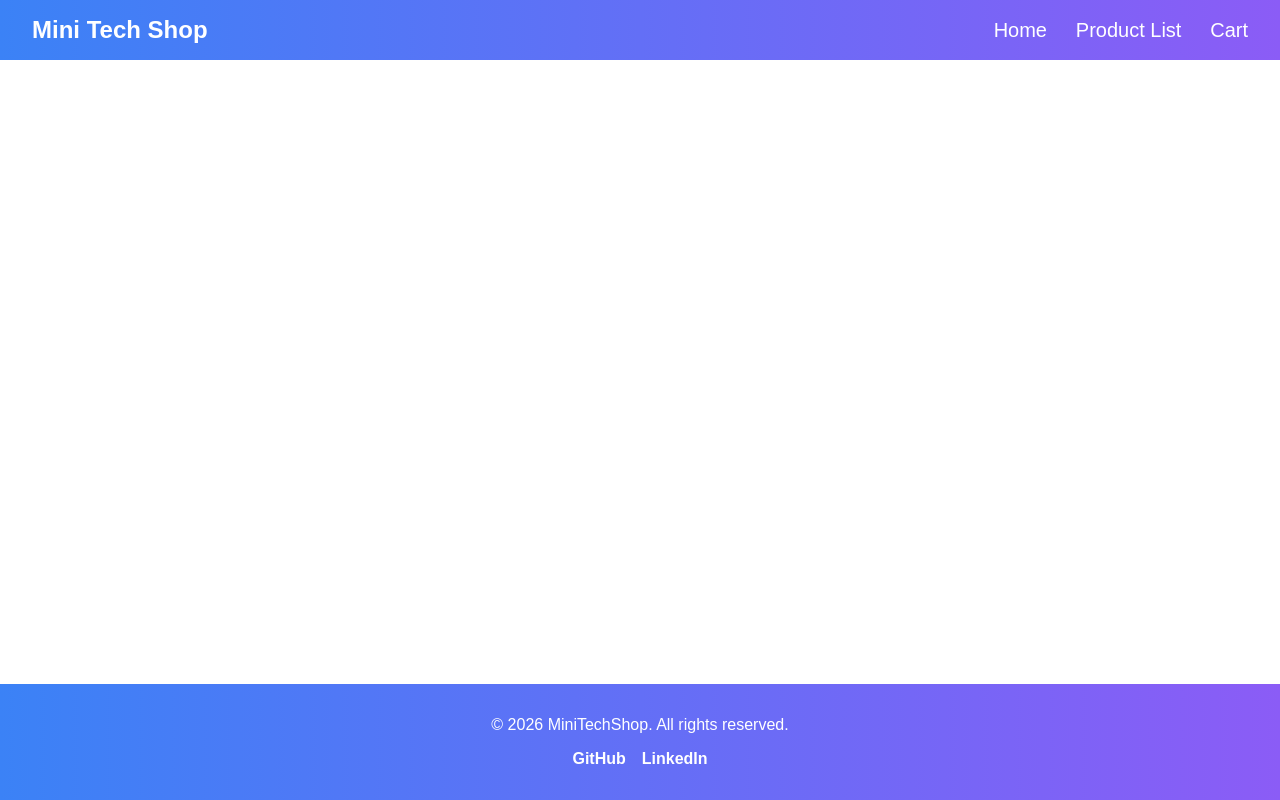
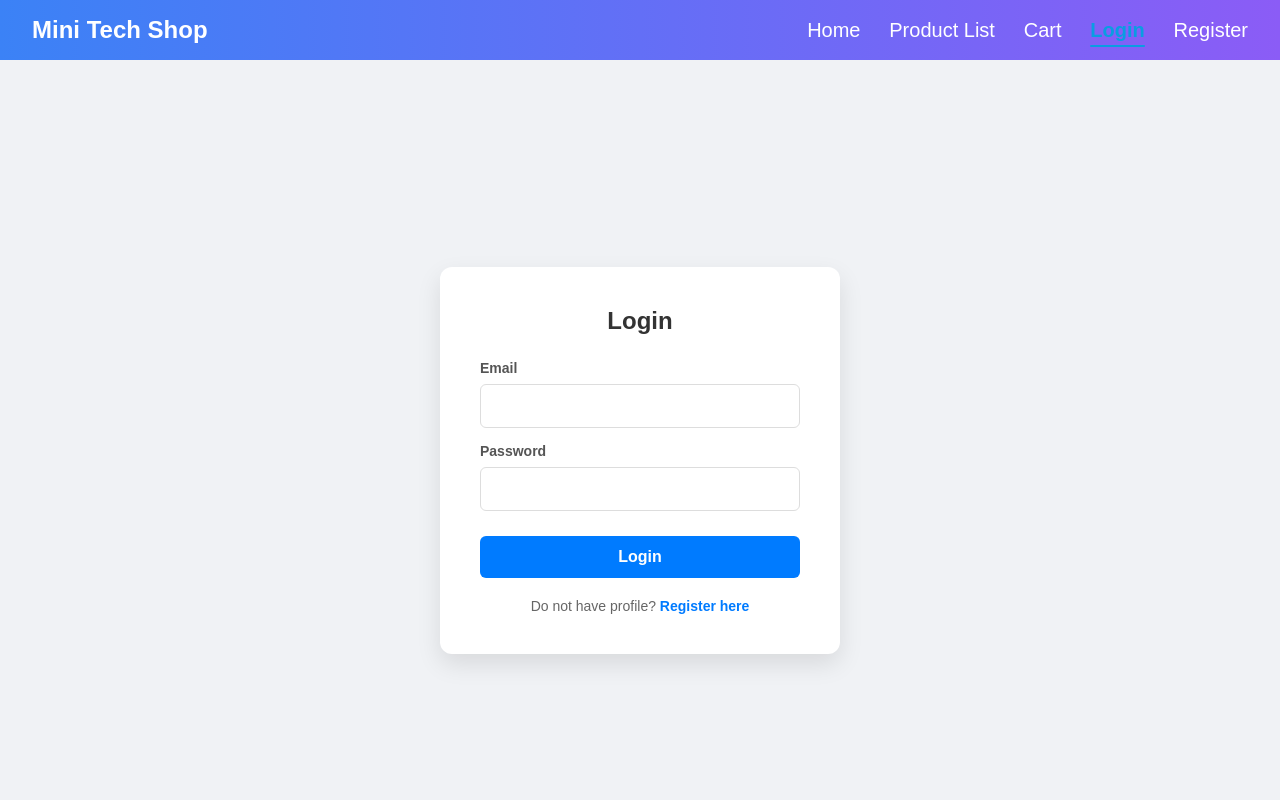
Before and after one commit to Anatoli33/Mini-Tech-Shop, a React (Vite) app in the folder MiniTechShop/: page /login in a window 1280 px wide. Shown: the top 800 px of the page. Built offline with nearby package versions, Linux system fonts and the light colour scheme.

Commit message:
Add login comp.

```diff
--- a/MiniTechShop/src/App.jsx
+++ b/MiniTechShop/src/App.jsx
@@ -7,6 +7,8 @@ import Products from './/products/Products.jsx';
 import ProductDetails from './products/ProductDetails.jsx';
 import CheckoutPage from './cart/Checkout.jsx';
 import Cart from './cart/Cart.jsx';
+import Register from './register/register.jsx';
+import Login from './login/Login';
 
 import { Toaster } from 'react-hot-toast';
 
@@ -35,6 +37,8 @@ function App() {
           <Route path="/product/:id" element={<ProductDetails />} />
           <Route path="/cart" element={<Cart />} />
           <Route path="/checkout" element={<CheckoutPage />} />
+          <Route path="/register" element={<Register />} />
+          <Route path="/login" element={<Login />} />
         </Routes>
       </main>
 
--- /dev/null
+++ b/MiniTechShop/src/login/Login.jsx
@@ -0,0 +1,30 @@
+import "./login.css";
+
+const Login = () => {
+  return (
+    <section className="login-container">
+      <form className="login-form">
+        <h2>Login</h2>
+
+        <div className="form-group">
+          <label htmlFor="email">Email</label>
+          <input type="email" id="email" name="email" />
+        </div>
+
+        <div className="form-group">
+          <label htmlFor="password">Password</label>
+          <input type="password" id="password" name="password" />
+        </div>
+
+        <button type="submit">Login</button>
+
+        <p className="register-link">
+          Do not have profile? <a href="/register">Register here</a>
+        </p>
+      </form>
+    </section>
+
+  );
+};
+
+export default Login;
--- /dev/null
+++ b/MiniTechShop/src/login/login.css
@@ -0,0 +1,86 @@
+.login-container {
+  display: flex;
+  justify-content: center;
+  align-items: center;
+  min-height: 100vh;
+  background-color: #f0f2f5;
+  font-family: 'Segoe UI', Tahoma, Geneva, Verdana, sans-serif;
+}
+
+.login-form {
+  background: #ffffff;
+  padding: 40px;
+  border-radius: 12px;
+  box-shadow: 0 10px 25px rgba(0, 0, 0, 0.1);
+  width: 100%;
+  max-width: 400px;
+}
+
+.login-form h2 {
+  margin-bottom: 25px;
+  color: #333;
+  text-align: center;
+  font-size: 24px;
+}
+
+.form-group {
+  margin-bottom: 15px;
+  display: flex;
+  flex-direction: column;
+}
+
+.form-group label {
+  margin-bottom: 8px;
+  font-weight: 600;
+  color: #555;
+  font-size: 14px;
+}
+
+.form-group input {
+  padding: 12px;
+  border: 1px solid #ddd;
+  border-radius: 6px;
+  font-size: 16px;
+  transition: border-color 0.3s ease;
+}
+
+.form-group input:focus {
+  outline: none;
+  border-color: #007bff;
+  box-shadow: 0 0 0 2px rgba(0, 123, 255, 0.2);
+}
+
+button[type="submit"] {
+  width: 100%;
+  padding: 12px;
+  background-color: #007bff;
+  color: white;
+  border: none;
+  border-radius: 6px;
+  font-size: 16px;
+  font-weight: 600;
+  cursor: pointer;
+  margin-top: 10px;
+  transition: background-color 0.3s ease;
+}
+
+button[type="submit"]:hover {
+  background-color: #0056b3;
+}
+
+.register-link {
+  margin-top: 20px;
+  text-align: center;
+  font-size: 14px;
+  color: #666;
+}
+
+.register-link a {
+  color: #007bff;
+  text-decoration: none;
+  font-weight: 600;
+}
+
+.register-link a:hover {
+  text-decoration: underline;
+}
--- a/MiniTechShop/src/staticPages/Navigation.jsx
+++ b/MiniTechShop/src/staticPages/Navigation.jsx
@@ -39,6 +39,19 @@ const Navbar = () => {
             Cart
           </NavLink>
         </li>
+
+        <li>
+          <NavLink to="/login" onClick={closeMenu}>
+            Login
+          </NavLink>
+        </li>
+
+
+        <li>
+          <NavLink to="/register" onClick={closeMenu}>
+            Register
+          </NavLink>
+        </li>
       </ul>
     </nav>
   );
```
